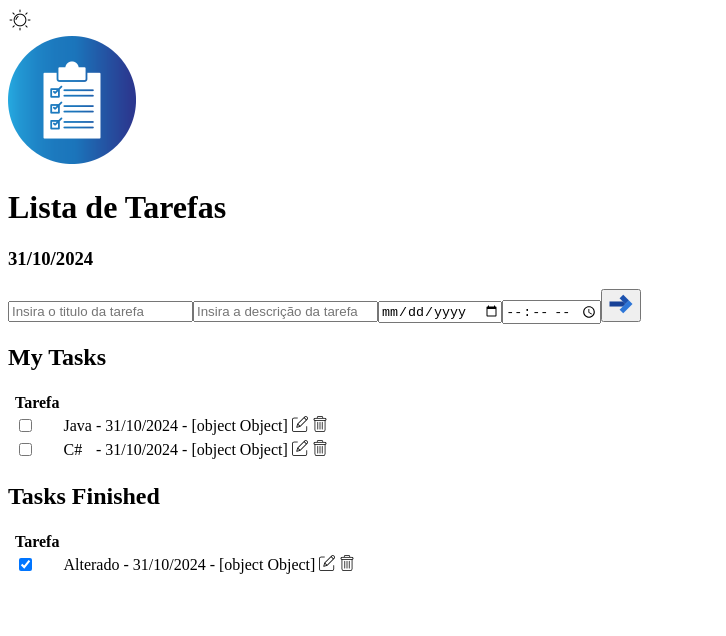
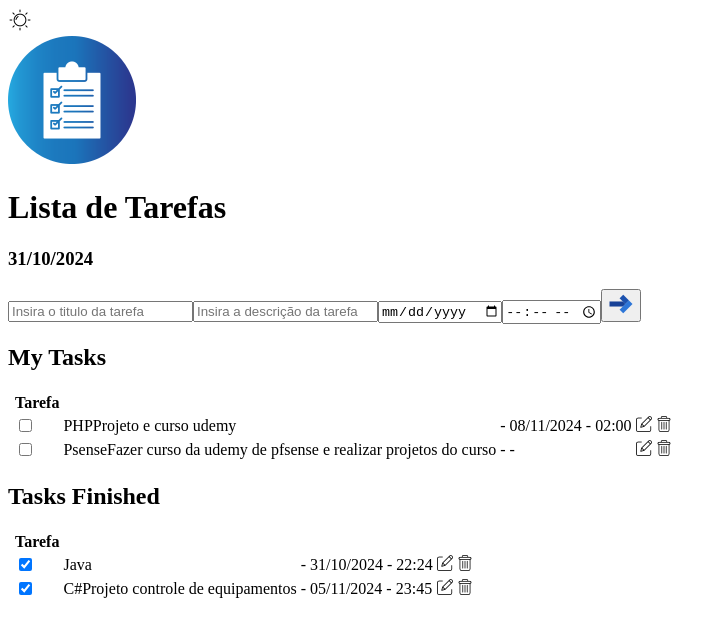
Before and after one commit to mariana-js/project-todo, an Angular app in the folder todo/: page /todo in a window 1280 px wide. Shown: the top 636 px of the page, without its empty margins (0-726 px from the left). Built offline with nearby package versions, Linux system fonts and the light colour scheme; data requests are answered from the project's data file.

Commit message:
Solved problem of with nothing date or time in function add task.

```diff
--- a/todo/db.json
+++ b/todo/db.json
@@ -5,33 +5,32 @@
       "title": "Java",
       "description": "",
       "date": "2024-10-31T18:05:58.490Z",
-      "time": {
-        "hours": 0,
-        "minutes": 0
-      },
-      "status": false
+      "time": "22:24",
+      "status": true
     },
     {
       "id": "641c8e21-41b4-4913-a7d6-7960081a8f78",
       "title": "C#",
-      "description": "",
-      "date": "2024-10-31T18:06:12.244Z",
-      "time": {
-        "hours": 0,
-        "minutes": 0
-      },
+      "description": "Projeto controle de equipamentos",
+      "date": "2024-11-05",
+      "time": "23:45",
+      "status": true
+    },
+    {
+      "id": "7098a27d-5555-47cd-8cc6-09ba45202342",
+      "title": "PHP",
+      "description": "Projeto e curso udemy",
+      "date": "2024-11-08",
+      "time": "02:00",
       "status": false
     },
     {
-      "id": "a3681344-0f69-42a1-825a-57831c3fdc64",
-      "title": "Alterado",
-      "description": "",
-      "date": "2024-10-31T18:06:54.385Z",
-      "time": {
-        "hours": 0,
-        "minutes": 0
-      },
-      "status": true
+      "id": "e5a2d2a8-9942-47af-8396-385cf3c25b90",
+      "title": "Psense",
+      "description": "Fazer curso da udemy de pfsense e realizar projetos do curso",
+      "date": null,
+      "time": null,
+      "status": false
     }
   ]
 }
--- a/todo/src/service/todo.service.ts
+++ b/todo/src/service/todo.service.ts
@@ -7,8 +7,8 @@ export interface Task {
   id: string;
   title: string;
   description: string;
-  date: Date;
-  time: Time;
+  date: Date | null;
+  time: Time | null;
   status: boolean;
 }
 
@@ -26,9 +26,11 @@ export class TodoService {
       map((tasks => tasks.length) // Retorna a quantidade de tarefas
     ));
   }
+
   getTasks(): Observable<Task[]> {
     return this.http.get<Task[]>(this.api);
   }
+
   addTask(task: Task): Observable<Task> {
     task.id = uuidv4();
     this.tasks.push(task);
--- a/todo/src/todo/todo.component.ts
+++ b/todo/src/todo/todo.component.ts
@@ -27,11 +27,8 @@ export class TodoComponent {
     id: '',
     title: '',
     description: '',
-    date: new Date(),
-    time: {
-      hours: 0,
-      minutes: 0
-    },
+    date: null, // Definindo como null para não preencher automaticamente com a data atual
+    time: null,
     status: false
   }
 
@@ -52,7 +49,6 @@ export class TodoComponent {
   }
   toggleStatus(task: Task) {
     task.status = !task.status; // Altera o status localmente
-
     this.todoService.updateTask(task).subscribe(() => {
       // Atualiza as listas localmente sem recarregar todas as tarefas
       if (task.status) {
@@ -94,11 +90,8 @@ export class TodoComponent {
       id: '',
       title: '',
       description: '',
-      date: new Date(),
-      time: {
-        hours: 0,
-        minutes: 0
-      },
+      date: null, // Definindo como null para não preencher automaticamente com a data atual
+      time: null,
       status: false
     }
   }
```
